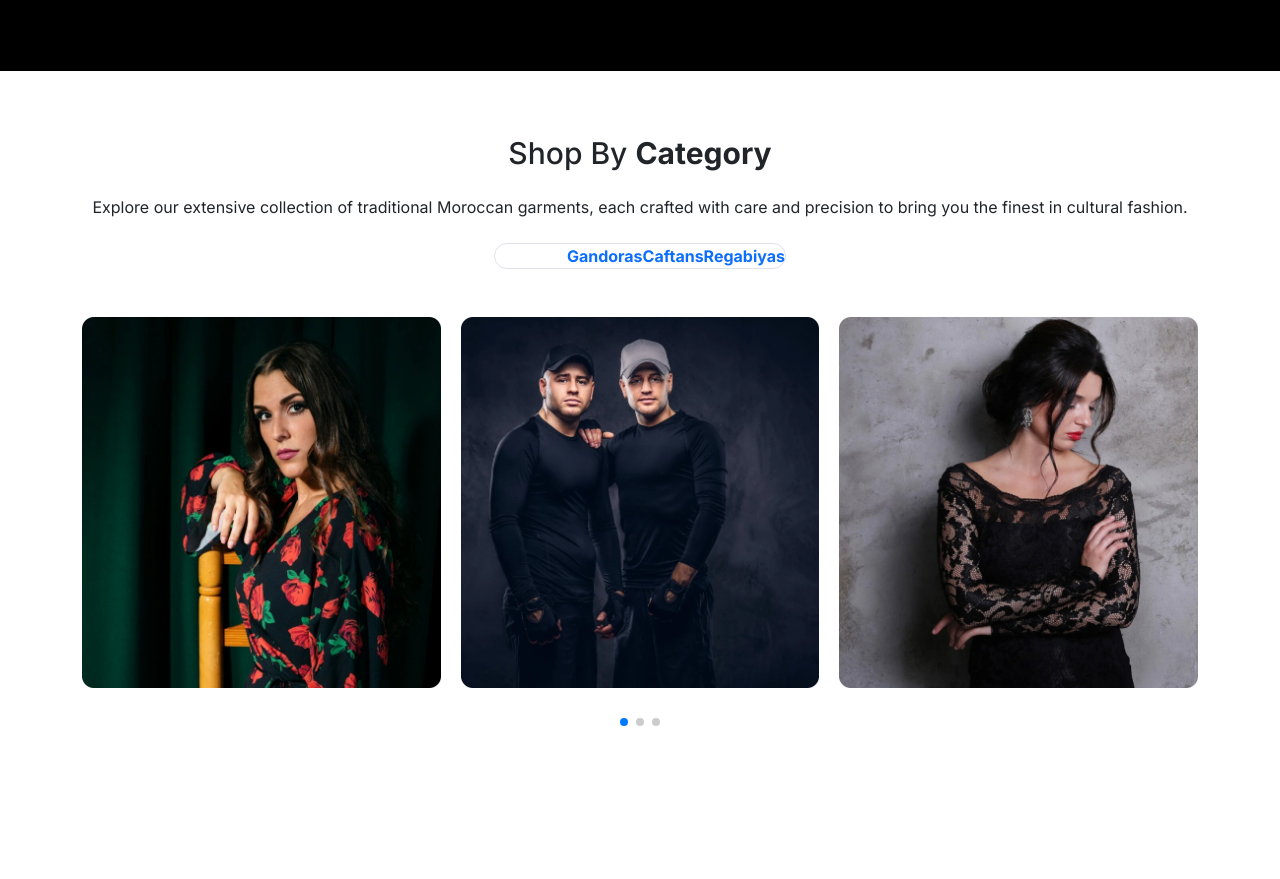
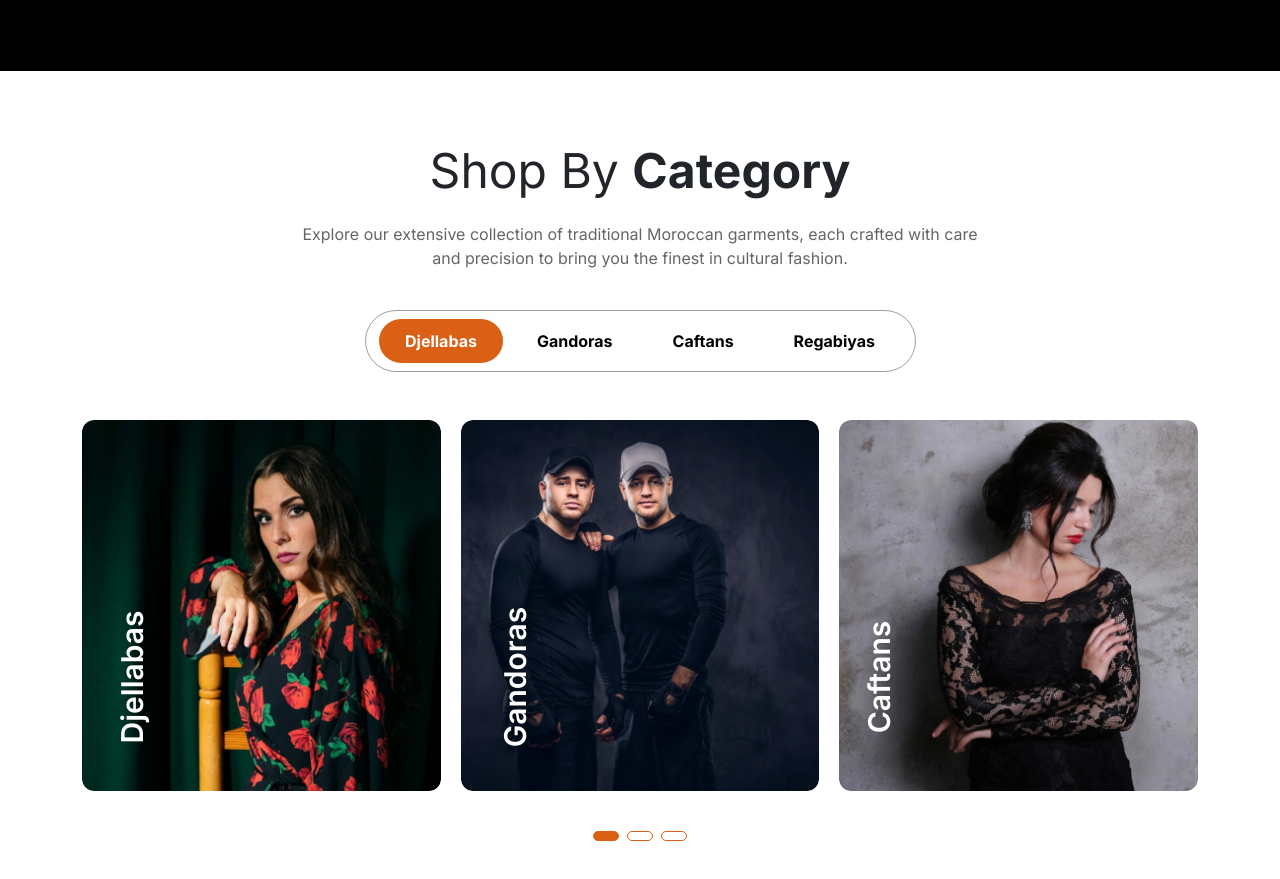
Before and after one commit to neharadialcode486/components-react-bootstrap, a React (Create React App) app: page / in a window 1280 px wide. Shown: the part 860-1739 px from the top of the page. Before the commit the page ends 1664 px from the top, so only its background shows below. Built offline with nearby package versions, Linux system fonts and the light colour scheme.

Commit message:
swiper update

```diff
--- a/src/App.css
+++ b/src/App.css
@@ -5,6 +5,18 @@
 
 .transition {
     transition: all 300ms linear;
+}
+
+.opacity-70 {
+    opacity: 70%;
+}
+
+.z-10 {
+    z-index: 10;
+}
+
+.w-fit {
+    width: fit-content;
 }
 
 .z-10 {
@@ -36,6 +48,16 @@
     padding-right: 24px;
 }
 
+.px-26 {
+    padding-left: 26px;
+    padding-right: 26px;
+}
+
+.py-10 {
+    padding-top: 10px;
+    padding-bottom: 10px;
+}
+
 .p-24 {
     padding: 24px;
 }
@@ -44,8 +66,16 @@
     padding: 1px;
 }
 
+.pb-56 {
+    padding-bottom: 56px !important;
+}
+
 .mt-40 {
     margin-top: 40px;
+}
+
+.mt-32 {
+    margin-top: 32px;
 }
 
 .text-sm {
@@ -75,6 +105,14 @@
     min-width: 779px;
 }
 
+.min-w-551 {
+    min-width: 551px;
+}
+
+.max-w-1140 {
+    max-width: 1140px;
+}
+
 .max-w-500 {
     max-width: 500px;
 }
@@ -83,8 +121,16 @@
     max-width: 764px;
 }
 
+.max-w-695 {
+    max-width: 695px;
+}
+
 .max-h-0 {
     max-height: 0;
+}
+
+.max-h-378 {
+    max-height: 378px;
 }
 
 .w-12 {
@@ -99,12 +145,20 @@
     background: linear-gradient(81.75deg, #18FF9E 0%, #1EA56C 126.43%);
 }
 
+.bg-light-orange {
+    background: #DA6015;
+}
+
 .border-off-green {
     border-color: #18F699 !important;
 }
 
 .border-light-gray {
     border-color: #272834 !important;
+}
+
+.border-medium-gray {
+    border-color: #0E0F1366 !important;
 }
 
 .text-dark-gray {
@@ -121,6 +175,10 @@
 
 .rounded-lg {
     border-radius: 8px;
+}
+
+.rounded-xl {
+    border-radius: 12px;
 }
 
 .rounded-2xl {
@@ -154,6 +212,35 @@
 
 .rotate-180 {
     transform: rotate(180deg);
+}
+
+.rotate-90 {
+    transform: rotate(-90deg);
+}
+
+.bottom-80 {
+    bottom: 80px;
+}
+
+.left-16 {
+    left: -16px;
+}
+
+.swiper-pagination-bullet {
+    opacity: 1 !important;
+    width: 26px !important;
+    height: 10px !important;
+    border: 1px solid #DA6015 !important;
+    background-color: transparent !important;
+    border-radius: 91px !important;
+}
+
+.swiper-pagination-bullet-active {
+    background-color: #DA6015 !important;
+}
+
+.swiper-pagination {
+    bottom: 0px !important;
 }
 
 @media (min-width:576px) {
@@ -198,6 +285,15 @@
         padding-top: 64px;
         padding-bottom: 64px;
     }
+
+    .text-md-4xl {
+        font-size: 36px;
+        line-height: 42px;
+    }
+
+    .overflow-x-md-visible {
+        overflow-x: visible !important;
+    }
 }
 
 @media (min-width:992px) {
@@ -208,4 +304,9 @@
     .text-lg-left {
         text-align: left !important;
     }
+
+    .text-lg-5xl {
+        font-size: 48px;
+        line-height: 55px;
+    }
 }
--- a/src/components/tabs/TabsCard.jsx
+++ b/src/components/tabs/TabsCard.jsx
@@ -23,15 +23,15 @@ const TabsCard = () => {
     }, [activeTab]);
 
     return (
-        <div className='bg-white lg:py-24 py-40 py-sm-56 py-md-64'>
-            <div className="container my-2.5">
-                <h2 className='font-normal md:text-4xl text-3xl lg:text-5xl text-center'>Shop By <span className='fw-bold'>Category</span></h2>
-                <p className='font-normal text-base opacity-70 max-w-[695px] w-100 mx-auto text-center mt-4'>Explore our extensive collection of traditional Moroccan garments, each crafted with care and precision to bring you the finest in cultural fashion.</p>
-                <div className="overflow-x-scroll md:overflow-x-visible w-100 mt-8 p-2">
-                    <div className="min-w-[551px] position-relative z-10 w-fit mx-auto d-flex md:justify-content-center align-items-center gap-2.5 border-medium-gray border rounded-full p-2.5">
+        <div className='bg-white py-40 py-md-64'>
+            <div className="container my-2">
+                <h2 className='fw-normal text-md-4xl text-3xl text-lg-5xl text-center'>Shop By <span className='fw-bold'>Category</span></h2>
+                <p className='fw-normal text-base opacity-70 max-w-695 w-100 mx-auto text-center mt-4'>Explore our extensive collection of traditional Moroccan garments, each crafted with care and precision to bring you the finest in cultural fashion.</p>
+                <div className="overflow-x-scroll overflow-x-md-visible w-100 mt-32 p-2">
+                    <div className="min-w-551 position-relative z-10 w-fit mx-auto d-flex justify-content-md-center align-items-center gap-2 border-medium-gray border rounded-full p-2">
                         {TABS_SWIPER.map((tab, idx) => (
                             <a href={`/${tab.title.toLowerCase()}`} key={idx}
-                                className={`px-[26px] py-2.5 fw-bold rounded-full text-base position-relative ${activeTab === idx ? "bg-light-orange text-white" : "bg-transparent"}`}
+                                className={`px-26 py-10 fw-bold rounded-full text-base position-relative ${activeTab === idx ? "bg-light-orange text-white" : "text-black"}`}
                                 onClick={(e) => {
                                     e.preventDefault();
                                     setActiveTab(idx);
@@ -42,8 +42,8 @@ const TabsCard = () => {
                         ))}
                     </div>
                 </div>
-                <div className="max-w-[1140px] mx-auto mt-40 w-100">
-                    <Swiper className='!pb-14'
+                <div className="max-w-1140 mx-auto mt-40 w-100">
+                    <Swiper className='pb-56'
                         spaceBetween={20}
                         slidesPerView={1}
                         pagination={{ clickable: true }}
@@ -64,9 +64,9 @@ const TabsCard = () => {
                     >
                         {TABS_SWIPER[activeTab]?.tabsContent?.map((items, idx) => (
                             <SwiperSlide key={idx}>
-                                <div className="overflow-hidden w-100 rounded-xl position-relative h-full max-h-[378px]">
-                                    <img src={items.image} alt="djellabas" className='w-100 h-full' />
-                                    <p className='font-semibold text-3xl absolute capitalize bottom-20 -left-4 z-10 -rotate-90 text-white'>{items.title}</p>
+                                <div className="overflow-hidden w-100 rounded-xl position-relative h-100 max-h-378">
+                                    <img src={items.image} alt="djellabas" className='w-100 h-100' />
+                                    <p className='fw-semibold text-3xl position-absolute text-capitalize bottom-80 left-16 z-10 rotate-90 text-white'>{items.title}</p>
                                 </div>
                             </SwiperSlide>
                         ))}
```
